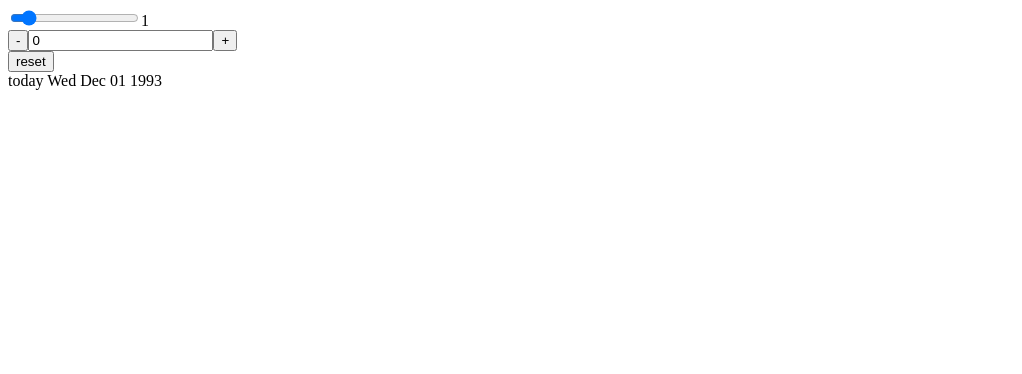
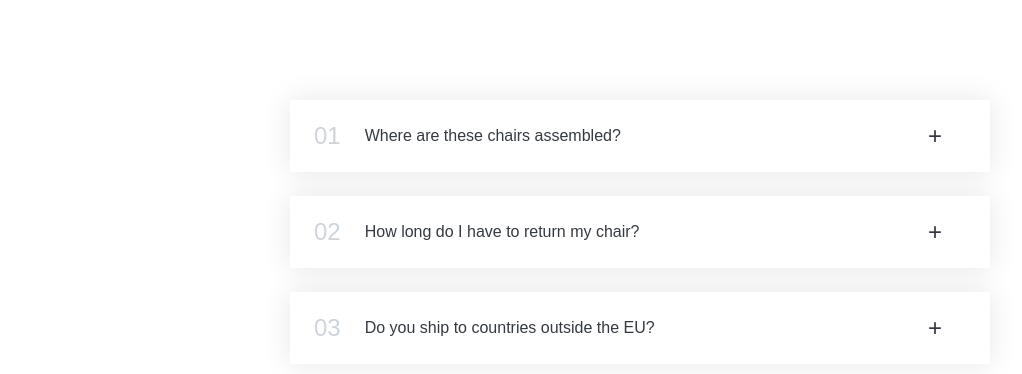
Before and after one commit to mojtabasharafiyeh/jonas-react-course, a React (Create React App) app: page / in a window 1280 px wide. Shown: the top 374 px of the page, without its empty margins (0-1022 px from the left). Built offline with nearby package versions, Linux system fonts and the light colour scheme.

Commit message:
implement v1

```diff
--- /dev/null
+++ b/src/AccordianItem.js
@@ -0,0 +1,19 @@
+import { useState } from 'react'
+
+export function AccordianItem({ title, text, index }) {
+  const [isOpen, setIsopen] = useState(false)
+  console.log(index)
+  function toggleHandler() {
+    setIsopen((isOpen) => !isOpen)
+  }
+  return (
+    <>
+      <div className={`item ${isOpen ? 'open' : ''}`} onClick={toggleHandler}>
+        <p className='number'>{index < 9 ? `0${index + 1}` : index + 1}</p>
+        <p className='text'>{title}</p>
+        <p className='icon'>{isOpen ? '-' : '+'}</p>
+        {isOpen && <div className='content-box'>{text}</div>}
+      </div>
+    </>
+  )
+}
--- /dev/null
+++ b/src/Accordion.js
@@ -0,0 +1,14 @@
+import { AccordianItem } from './AccordianItem'
+export function Accordion({ data }) {
+  return (
+    <div className='accordion'>
+      {data.map((item, index) => (
+        <AccordianItem
+          title={item.title}
+          text={item.text}
+          index={index}
+        ></AccordianItem>
+      ))}
+    </div>
+  )
+}
--- /dev/null
+++ b/src/App.js
@@ -0,0 +1,25 @@
+import { Accordion } from './Accordion'
+import './index.css'
+
+const faqs = [
+  {
+    title: 'Where are these chairs assembled?',
+    text: 'Lorem ipsum dolor sit amet consectetur, adipisicing elit. Accusantium, quaerat temporibus quas dolore provident nisi ut aliquid ratione beatae sequi aspernatur veniam repellendus.',
+  },
+  {
+    title: 'How long do I have to return my chair?',
+    text: 'Pariatur recusandae dignissimos fuga voluptas unde optio nesciunt commodi beatae, explicabo natus.',
+  },
+  {
+    title: 'Do you ship to countries outside the EU?',
+    text: 'Excepturi velit laborum, perspiciatis nemo perferendis reiciendis aliquam possimus dolor sed! Dolore laborum ducimus veritatis facere molestias!',
+  },
+]
+
+export function App() {
+  return (
+    <div>
+      <Accordion data={faqs}></Accordion>
+    </div>
+  )
+}
--- a/src/index.css
+++ b/src/index.css
@@ -1,187 +1,72 @@
-@import url('https://fonts.googleapis.com/css2?family=Roboto+Mono:ital,wght@0,300;0,400;0,500;1,300&display=swap');
-
 * {
+  padding: 0;
   margin: 0;
-  padding: 0;
   box-sizing: border-box;
 }
 
-html {
-  font-size: 62.5%;
+body {
+  font-family: sans-serif;
+  color: #343a40;
+  line-height: 1;
 }
 
-body {
-  font-family: 'Roboto Mono', sans-serif;
-  color: #252525;
-  font-weight: 400;
-  background-color: #f7f2e9;
-  border-bottom: 1.6rem solid #edc84b;
-  min-height: 100vh;
-  padding: 3.2rem;
-  padding-bottom: 6rem;
+.accordion {
+  width: 700px;
+  margin: 100px auto;
+  display: flex;
+  flex-direction: column;
+  gap: 24px;
 }
 
-.container {
-  max-width: 80rem;
-  margin: 0 auto;
+.item {
+  box-shadow: 0 0 30px rgba(0, 0, 0, 0.1);
+  padding: 20px 24px;
+  padding-right: 48px;
+  cursor: pointer;
+  border-top: 4px solid #fff;
+  border-bottom: 4px solid #fff;
+
+  display: grid;
+  grid-template-columns: auto 1fr auto;
+  column-gap: 24px;
+  row-gap: 32px;
+  align-items: center;
+}
+
+.number {
+  font-size: 24px;
+  font-weight: 500;
+  color: #ced4da;
+}
+
+.title,
+.icon {
+  font-size: 24px;
+  font-weight: 500;
+}
+
+.content-box {
+  grid-column: 2 / -1;
+  padding-bottom: 16px;
+  line-height: 1.6;
+}
+
+.content-box ul {
+  color: #868e96;
+  margin-left: 16px;
+  margin-top: 16px;
 
   display: flex;
   flex-direction: column;
-  align-items: center;
-  gap: 4.8rem;
+  gap: 12px;
 }
 
-/* *************** */
-
-.header {
-  align-self: stretch;
+/* OPEN STATE */
+.open {
+  border-top: 4px solid #087f5b;
 }
 
-.header h1 {
-  /* Non-accessible color */
-  color: #edc84b;
-  /* color: #af8602; */
-
-  text-transform: uppercase;
-  text-align: center;
-  font-size: 5.2rem;
-  font-weight: 300;
-  letter-spacing: 3px;
-  position: relative;
-  width: 100%;
-  display: block;
+.open .number,
+.open .text {
+  color: #087f5b;
 }
-
-.header h1::before,
-.header h1::after {
-  display: block;
-  content: '';
-  height: 3px;
-  width: 12rem;
-  background-color: #edc84b;
-  position: absolute;
-  top: calc(50% - 1px);
-}
-
-.header h1::before {
-  left: 0;
-}
-
-.header h1::after {
-  right: 0;
-}
-
-/* *************** */
-
-.menu {
-  display: flex;
-  flex-direction: column;
-  align-items: center;
-  gap: 4rem;
-}
-
-.menu h2 {
-  display: inline-block;
-  padding: 1rem 0;
-  border-top: 2px solid currentColor;
-  border-bottom: 2px solid currentColor;
-  font-size: 2.4rem;
-  text-transform: uppercase;
-  letter-spacing: 3px;
-  font-weight: 500;
-}
-
-.menu > p {
-  font-size: 1.5rem;
-  text-align: center;
-  line-height: 1.6;
-  width: 80%;
-}
-
-.pizzas {
-  list-style: none;
-  display: grid;
-  grid-template-columns: 1fr 1fr;
-  gap: 4.8rem;
-}
-
-.pizza {
-  display: flex;
-  gap: 3.2rem;
-}
-
-.pizza img {
-  width: 12rem;
-  aspect-ratio: 1;
-  align-self: start;
-}
-
-.pizza div {
-  display: flex;
-  flex-direction: column;
-  gap: 0.8rem;
-  padding: 0.4rem 0;
-}
-
-.pizza h3 {
-  font-size: 2rem;
-  font-weight: 400;
-}
-
-.pizza p {
-  font-size: 1.4rem;
-  font-weight: 300;
-  font-style: italic;
-  margin-bottom: auto;
-}
-
-.pizza span {
-  display: block;
-  font-size: 1.6rem;
-}
-
-.pizza.sold-out {
-  color: #888;
-}
-
-.pizza.sold-out img {
-  filter: grayscale();
-  opacity: 0.8;
-}
-
-/* *************** */
-
-.footer {
-  font-size: 1.4rem;
-}
-
-.order {
-  display: flex;
-  flex-direction: column;
-  align-items: center;
-  gap: 2.4rem;
-}
-
-.btn {
-  color: inherit;
-  font-family: inherit;
-  border: none;
-  font-size: 1.4rem;
-  font-weight: 500;
-  background-color: #edc84b;
-  padding: 1.4rem 3.2rem;
-  cursor: pointer;
-  transition: all 0.2s;
-}
-
-.btn:hover {
-  background-color: #e9bb24;
-}
-
-/*
-SPACING SYSTEM (px)
-2 / 4 / 8 / 12 / 16 / 24 / 32 / 40 / 48 / 64 / 80 / 96 / 128
-
-FONT SIZE SYSTEM (px)
-10 / 12 / 14 / 16 / 18 / 20 / 24 / 30 / 36 / 44 /52 / 62 / 74 / 86 / 98
-*/
--- a/src/index.js
+++ b/src/index.js
@@ -1,69 +1,6 @@
-import React, { useState } from 'react'
-import ReactDOM, { createRoot } from 'react-dom/client'
+import React from 'react'
+import ReactDOM from 'react-dom/client'
+import { App } from './App'
 
-function Step() {
-  const [step, setstep] = useState(1)
-  // function upStepHandler() {
-  //   setstep((cur) => cur + 1)
-  // }
-  // function downStepHandler() {
-  //   setstep((cur) => cur - 1)
-  // }
-  const [count, setcount] = useState(0)
-  function upHandler(e) {
-    setcount((e) => e + step)
-  }
-  function downHandler(c) {
-    setcount((c) => c - step)
-  }
-  function rangeHandler(e) {
-    setstep(+e.target.value)
-  }
-  function resetHandler() {
-    setstep(1)
-    setcount(0)
-  }
-  function inputHandler(e) {
-    setcount(+e.target.value)
-  }
-  return (
-    <>
-      <input
-        type='range'
-        min='0'
-        max='10'
-        value={step}
-        onChange={rangeHandler}
-      ></input>
-      <span>{step}</span>
-      {/* <div style={{ display: 'flex', alignItems: 'center' }}>
-        <button onClick={downStepHandler}>-</button>
-        <p> step:{step}</p>
-        <button onClick={upStepHandler}>+</button>
-      </div> */}
-      <div>
-        <div style={{ display: 'flex', alignItems: 'center' }}>
-          <button onClick={() => downHandler(count)}>-</button>
-          <input type='number' value={count} onChange={inputHandler}></input>
-          <button onClick={() => upHandler(count)}>+</button>
-        </div>
-      </div>
-      <button onClick={resetHandler}>reset</button>
-      <div>
-        {count < 0 && <span>{-count} dayes ago was </span>}
-        {count > 0 && <span>{count} dayes from today </span>}{' '}
-        {count === 0 && 'today'} {count > 0 && 'is'}{' '}
-        {new Date(1993, 11, 1 + count).toDateString()}
-      </div>
-    </>
-  )
-}
-function App() {
-  return (
-    <div style={{ alignItems: 'center', width: '400px' }}>
-      <Step />
-    </div>
-  )
-}
 const root = ReactDOM.createRoot(document.getElementById('root'))
 root.render(<App />)
```
